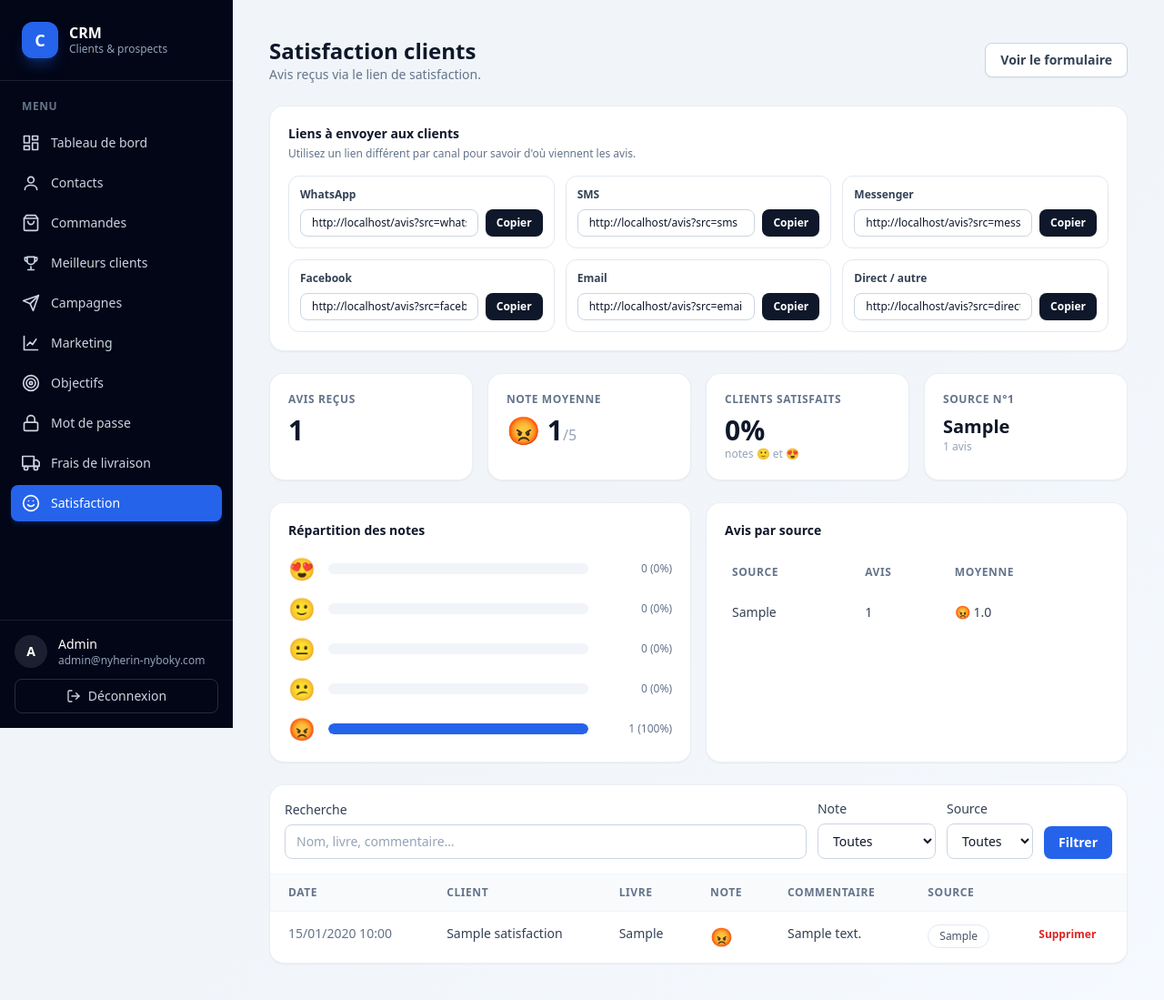
After one commit to Rdelys/CRM-BOKY, a Laravel app: page /satisfactions in a window 1280 px wide. The commit adds this page. Shown: the whole page at 91% size. Run offline with Laravel 12, Linux system fonts and the light colour scheme; a user stored in the database is signed in; data comes from the database, SQL or seed files in the repository; tables that the repository leaves empty hold one stand-in row (values such as "Sample post"); some libraries are stand-ins or nearby versions.

Commit message:
satisfaction

```diff
--- /dev/null
+++ b/app/Http/Controllers/SatisfactionController.php
@@ -0,0 +1,110 @@
+<?php
+
+namespace App\Http\Controllers;
+
+use App\Models\Satisfaction;
+use Illuminate\Http\Request;
+use Illuminate\Support\Facades\DB;
+use Illuminate\Support\Str;
+
+class SatisfactionController extends Controller
+{
+    private function cleanSource(?string $value): string
+    {
+        $v = Str::of((string) $value)->lower()
+            ->replaceMatches('/[^a-z0-9_-]/', '')
+            ->limit(30, '')
+            ->toString();
+
+        return $v !== '' ? $v : 'direct';
+    }
+
+    /* ---------- Public ---------- */
+
+    public function form(Request $request)
+    {
+        return view('satisfactions.public', [
+            'source' => $this->cleanSource($request->query('src')),
+            'notes'  => Satisfaction::NOTES,
+        ]);
+    }
+
+    public function store(Request $request)
+    {
+        // Champ piège anti-robots
+        if ($request->filled('website')) {
+            return redirect()->route('satisfactions.thanks');
+        }
+
+        $data = $request->validate([
+            'nom'         => ['required', 'string', 'max:120'],
+            'livre'       => ['nullable', 'string', 'max:190'],
+            'note'        => ['required', 'integer', 'between:1,5'],
+            'commentaire' => ['nullable', 'string', 'max:2000'],
+            'source'      => ['nullable', 'string', 'max:30'],
+        ], [
+            'nom.required'  => 'Merci d\'indiquer votre nom.',
+            'note.required' => 'Merci de choisir une note.',
+        ]);
+
+        Satisfaction::create([
+            'nom'         => $data['nom'],
+            'livre'       => $data['livre'] ?? null,
+            'note'        => $data['note'],
+            'commentaire' => $data['commentaire'] ?? null,
+            'source'      => $this->cleanSource($data['source'] ?? null),
+        ]);
+
+        return redirect()->route('satisfactions.thanks');
+    }
+
+    public function thanks()
+    {
+        return view('satisfactions.thanks');
+    }
+
+    /* ---------- Admin (CRM) ---------- */
+
+    public function index(Request $request)
+    {
+        $total      = Satisfaction::count();
+        $moyenne    = $total ? round((float) Satisfaction::avg('note'), 1) : 0;
+        $satisfaits = Satisfaction::where('note', '>=', 4)->count();
+        $taux       = $total ? round($satisfaits / $total * 100) : 0;
+
+        $distribution = Satisfaction::select('note', DB::raw('COUNT(*) as total'))
+            ->groupBy('note')->pluck('total', 'note');
+
+        $parSource = Satisfaction::select('source', DB::raw('COUNT(*) as total'), DB::raw('AVG(note) as moyenne'))
+            ->groupBy('source')->orderByDesc('total')->get();
+
+        $liste = Satisfaction::query()
+            ->when($request->filled('note'), fn ($q) => $q->where('note', (int) $request->note))
+            ->when($request->filled('source'), fn ($q) => $q->where('source', $request->source))
+            ->when($request->filled('q'), function ($q) use ($request) {
+                $t = '%' . $request->q . '%';
+                $q->where(fn ($w) => $w->where('nom', 'like', $t)
+                    ->orWhere('livre', 'like', $t)
+                    ->orWhere('commentaire', 'like', $t));
+            })
+            ->latest()->paginate(15)->withQueryString();
+
+        return view('satisfactions.index', [
+            'total'        => $total,
+            'moyenne'      => $moyenne,
+            'taux'         => $taux,
+            'distribution' => $distribution,
+            'parSource'    => $parSource,
+            'liste'        => $liste,
+            'notes'        => Satisfaction::NOTES,
+            'sources'      => Satisfaction::SOURCES,
+        ]);
+    }
+
+    public function destroy(Satisfaction $satisfaction)
+    {
+        $satisfaction->delete();
+
+        return back()->with('success', 'Avis supprimé.');
+    }
+}
--- /dev/null
+++ b/app/Models/Satisfaction.php
@@ -0,0 +1,28 @@
+<?php
+
+namespace App\Models;
+
+use Illuminate\Database\Eloquent\Model;
+
+class Satisfaction extends Model
+{
+    protected $fillable = ['nom', 'livre', 'note', 'commentaire', 'source'];
+
+    public const NOTES = [
+        1 => ['emoji' => '😡', 'label' => 'Très déçu'],
+        2 => ['emoji' => '😕', 'label' => 'Déçu'],
+        3 => ['emoji' => '😐', 'label' => 'Moyen'],
+        4 => ['emoji' => '🙂', 'label' => 'Satisfait'],
+        5 => ['emoji' => '😍', 'label' => 'Adoré'],
+    ];
+
+    // Sources proposées pour générer les liens (n'importe quel autre ?src=xxx fonctionne aussi)
+    public const SOURCES = [
+        'whatsapp'  => 'WhatsApp',
+        'sms'       => 'SMS',
+        'messenger' => 'Messenger',
+        'facebook'  => 'Facebook',
+        'email'     => 'Email',
+        'direct'    => 'Direct / autre',
+    ];
+}
--- a/resources/views/layouts/crm.blade.php
+++ b/resources/views/layouts/crm.blade.php
@@ -20,6 +20,7 @@
                 ['route' => 'objectifs.index', 'match' => 'objectifs.*', 'label' => 'Objectifs', 'icon' => '<circle cx="12" cy="12" r="10"/><circle cx="12" cy="12" r="6"/><circle cx="12" cy="12" r="2"/>'],
         ['route' => 'password.edit',      'match' => 'password.*',  'label' => 'Mot de passe',    'icon' => '<rect x="3" y="11" width="18" height="11" rx="2"/><path d="M7 11V7a5 5 0 0110 0v4"/>'],
         ['route' => 'livraisons.index', 'match' => 'livraisons.*', 'label' => 'Frais de livraison', 'icon' => '<rect x="1" y="3" width="15" height="13"/><path d="M16 8h4l3 3v5h-7V8z"/><circle cx="5.5" cy="18.5" r="2.5"/><circle cx="18.5" cy="18.5" r="2.5"/>'],
+        ['route' => 'satisfactions.index', 'match' => 'satisfactions.*', 'label' => 'Satisfaction', 'icon' => '<circle cx="12" cy="12" r="10"/><path d="M8 14s1.5 2 4 2 4-2 4-2"/><path d="M9 9h.01M15 9h.01"/>'],
     ];
     $user = auth()->user();
 @endphp
--- /dev/null
+++ b/resources/views/satisfactions/index.blade.php
@@ -0,0 +1,194 @@
+@extends('layouts.crm')
+@section('title', 'Satisfaction')
+
+@section('content')
+@php
+    $topSource = $parSource->first();
+    $moyenneEmoji = $moyenne > 0 ? $notes[(int) round($moyenne)]['emoji'] : '—';
+@endphp
+
+<div class="mb-6 flex flex-wrap items-center justify-between gap-3">
+    <div>
+        <h1 class="text-2xl font-bold text-slate-900">Satisfaction clients</h1>
+        <p class="text-sm text-slate-500">Avis reçus via le lien de satisfaction.</p>
+    </div>
+    <a href="{{ route('satisfactions.public') }}" target="_blank" class="btn-outline">Voir le formulaire</a>
+</div>
+
+{{-- Liens à envoyer --}}
+<div class="card mb-6 p-5">
+    <h2 class="mb-1 text-sm font-semibold text-slate-900">Liens à envoyer aux clients</h2>
+    <p class="mb-4 text-xs text-slate-500">Utilisez un lien différent par canal pour savoir d'où viennent les avis.</p>
+    <div class="grid gap-3 sm:grid-cols-2 lg:grid-cols-3">
+        @foreach($sources as $key => $label)
+            @php $url = route('satisfactions.public', ['src' => $key]); @endphp
+            <div class="rounded-xl border border-slate-200 p-3">
+                <div class="mb-2 text-xs font-semibold text-slate-700">{{ $label }}</div>
+                <div class="flex gap-2">
+                    <input type="text" readonly value="{{ $url }}" class="input !py-1.5 text-xs" onclick="this.select()">
+                    <button type="button" class="btn-dark !px-3 !py-1.5 text-xs" data-copy="{{ $url }}">Copier</button>
+                </div>
+            </div>
+        @endforeach
+    </div>
+</div>
+
+{{-- Statistiques --}}
+<div class="mb-6 grid grid-cols-2 gap-4 lg:grid-cols-4">
+    <div class="card p-5">
+        <div class="text-xs font-semibold uppercase tracking-wider text-slate-500">Avis reçus</div>
+        <div class="mt-2 text-3xl font-bold text-slate-900">{{ $total }}</div>
+    </div>
+    <div class="card p-5">
+        <div class="text-xs font-semibold uppercase tracking-wider text-slate-500">Note moyenne</div>
+        <div class="mt-2 text-3xl font-bold text-slate-900">{{ $moyenneEmoji }} {{ $moyenne }}<span class="text-base font-medium text-slate-400">/5</span></div>
+    </div>
+    <div class="card p-5">
+        <div class="text-xs font-semibold uppercase tracking-wider text-slate-500">Clients satisfaits</div>
+        <div class="mt-2 text-3xl font-bold text-slate-900">{{ $taux }}%</div>
+        <div class="text-xs text-slate-400">notes 🙂 et 😍</div>
+    </div>
+    <div class="card p-5">
+        <div class="text-xs font-semibold uppercase tracking-wider text-slate-500">Source n°1</div>
+        <div class="mt-2 truncate text-xl font-bold text-slate-900">
+            {{ $topSource ? ($sources[$topSource->source] ?? ucfirst($topSource->source)) : '—' }}
+        </div>
+        @if($topSource)<div class="text-xs text-slate-400">{{ $topSource->total }} avis</div>@endif
+    </div>
+</div>
+
+<div class="mb-6 grid gap-4 lg:grid-cols-2">
+    {{-- Répartition des notes --}}
+    <div class="card p-5">
+        <h2 class="mb-4 text-sm font-semibold text-slate-900">Répartition des notes</h2>
+        <div class="space-y-3">
+            @foreach([5,4,3,2,1] as $v)
+                @php
+                    $c = $distribution[$v] ?? 0;
+                    $pct = $total ? round($c / $total * 100) : 0;
+                @endphp
+                <div class="flex items-center gap-3">
+                    <span class="w-8 text-2xl">{{ $notes[$v]['emoji'] }}</span>
+                    <div class="h-3 flex-1 overflow-hidden rounded-full bg-slate-100">
+                        <div class="h-full rounded-full bg-blue-600" style="width: {{ $pct }}%"></div>
+                    </div>
+                    <span class="w-20 text-right text-xs text-slate-500">{{ $c }} ({{ $pct }}%)</span>
+                </div>
+            @endforeach
+        </div>
+    </div>
+
+    {{-- Par source --}}
+    <div class="card p-5">
+        <h2 class="mb-4 text-sm font-semibold text-slate-900">Avis par source</h2>
+        @if($parSource->isEmpty())
+            <p class="text-sm text-slate-400">Aucun avis pour le moment.</p>
+        @else
+            <div class="overflow-x-auto">
+                <table class="min-w-full">
+                    <thead><tr><th class="th !px-2">Source</th><th class="th !px-2">Avis</th><th class="th !px-2">Moyenne</th></tr></thead>
+                    <tbody class="divide-y divide-slate-100">
+                        @foreach($parSource as $s)
+                            <tr>
+                                <td class="td !px-2 font-medium">{{ $sources[$s->source] ?? ucfirst($s->source) }}</td>
+                                <td class="td !px-2">{{ $s->total }}</td>
+                                <td class="td !px-2">{{ $notes[(int) round($s->moyenne)]['emoji'] }} {{ number_format($s->moyenne, 1) }}</td>
+                            </tr>
+                        @endforeach
+                    </tbody>
+                </table>
+            </div>
+        @endif
+    </div>
+</div>
+
+{{-- Liste --}}
+<div class="card overflow-hidden">
+    <form method="GET" class="flex flex-wrap items-end gap-3 border-b border-slate-100 p-4">
+        <div class="min-w-[180px] flex-1">
+            <label class="label">Recherche</label>
+            <input type="text" name="q" value="{{ request('q') }}" class="input" placeholder="Nom, livre, commentaire…">
+        </div>
+        <div>
+            <label class="label">Note</label>
+            <select name="note" class="input">
+                <option value="">Toutes</option>
+                @foreach($notes as $v => $n)
+                    <option value="{{ $v }}" @selected((string) request('note') === (string) $v)>{{ $n['emoji'] }} {{ $n['label'] }}</option>
+                @endforeach
+            </select>
+        </div>
+        <div>
+            <label class="label">Source</label>
+            <select name="source" class="input">
+                <option value="">Toutes</option>
+                @foreach($parSource as $s)
+                    <option value="{{ $s->source }}" @selected(request('source') === $s->source)>{{ $sources[$s->source] ?? ucfirst($s->source) }}</option>
+                @endforeach
+            </select>
+        </div>
+        <button class="btn-primary">Filtrer</button>
+        @if(request()->hasAny(['q','note','source']))
+            <a href="{{ route('satisfactions.index') }}" class="btn-outline">Réinitialiser</a>
+        @endif
+    </form>
+
+    <div class="overflow-x-auto">
+        <table class="min-w-full divide-y divide-slate-100">
+            <thead class="bg-slate-50">
+                <tr>
+                    <th class="th">Date</th>
+                    <th class="th">Client</th>
+                    <th class="th">Livre</th>
+                    <th class="th">Note</th>
+                    <th class="th">Commentaire</th>
+                    <th class="th">Source</th>
+                    <th class="th"></th>
+                </tr>
+            </thead>
+            <tbody class="divide-y divide-slate-100">
+                @forelse($liste as $s)
+                    <tr class="align-top">
+                        <td class="td whitespace-nowrap text-slate-500">{{ $s->created_at->format('d/m/Y H:i') }}</td>
+                        <td class="td font-medium">{{ $s->nom }}</td>
+                        <td class="td">{{ $s->livre ?: '—' }}</td>
+                        <td class="td whitespace-nowrap text-xl" title="{{ $notes[$s->note]['label'] }}">{{ $notes[$s->note]['emoji'] }}</td>
+                        <td class="td max-w-xs whitespace-pre-line">{{ $s->commentaire ?: '—' }}</td>
+                        <td class="td"><span class="chip">{{ $sources[$s->source] ?? ucfirst($s->source) }}</span></td>
+                        <td class="td">
+                            <form method="POST" action="{{ route('satisfactions.destroy', $s) }}" onsubmit="return confirm('Supprimer cet avis ?')">
+                                @csrf @method('DELETE')
+                                <button class="text-xs font-semibold text-red-600 hover:underline">Supprimer</button>
+                            </form>
+                        </td>
+                    </tr>
+                @empty
+                    <tr><td colspan="7" class="td py-10 text-center text-slate-400">Aucun avis trouvé.</td></tr>
+                @endforelse
+            </tbody>
+        </table>
+    </div>
+
+    @if($liste->hasPages())
+        <div class="border-t border-slate-100 p-4">{{ $liste->links() }}</div>
+    @endif
+</div>
+@endsection
+
+@push('scripts')
+<script>
+    document.querySelectorAll('[data-copy]').forEach(function (btn) {
+        btn.addEventListener('click', async function () {
+            const url = btn.dataset.copy;
+            try {
+                await navigator.clipboard.writeText(url);
+            } catch (e) {
+                const i = btn.previousElementSibling; i.select(); document.execCommand('copy');
+            }
+            const old = btn.textContent;
+            btn.textContent = 'Copié ✓';
+            setTimeout(() => btn.textContent = old, 1500);
+        });
+    });
+</script>
+@endpush
--- a/routes/web.php
+++ b/routes/web.php
@@ -14,6 +14,7 @@ use App\Http\Controllers\FacebookWebhookController;
 use App\Http\Controllers\MarketingController;
 use App\Http\Controllers\ObjectifController;
 use App\Http\Controllers\DeliveryFeeController;
+use App\Http\Controllers\SatisfactionController;
 
 // Réception des prospects depuis le siteweb (protégé par jeton, sans CSRF)
 Route::post('/leads', [LeadController::class, 'store'])
@@ -76,6 +77,9 @@ Route::middleware('auth')->group(function () {
     Route::post('/objectifs', [ObjectifController::class, 'save'])->name('objectifs.save');
     Route::post('/objectifs/reprendre', [ObjectifController::class, 'copy'])->name('objectifs.copy');
 Route::get('/objectifs/resume', [ObjectifController::class, 'summary'])->name('objectifs.summary');
+ // Satisfaction clients
+    Route::get('/satisfactions', [SatisfactionController::class, 'index'])->name('satisfactions.index');
+    Route::delete('/satisfactions/{satisfaction}', [SatisfactionController::class, 'destroy'])->name('satisfactions.destroy');
 
 
     // Frais de livraison
@@ -101,3 +105,9 @@ Route::get('/frais-livraison/{token}', [DeliveryFeeController::class, 'publicPag
 Route::get('/webhooks/facebook', [FacebookWebhookController::class, 'verify']);
 Route::post('/webhooks/facebook', [FacebookWebhookController::class, 'receive'])
     ->withoutMiddleware([\Illuminate\Foundation\Http\Middleware\ValidateCsrfToken::class]);
+
+   // Page publique de satisfaction (lien envoyé aux clients, ?src=whatsapp|sms|... pour suivre la source)
+Route::get('/avis', [SatisfactionController::class, 'form'])->name('satisfactions.public');
+Route::post('/avis', [SatisfactionController::class, 'store'])
+    ->middleware('throttle:10,1')->name('satisfactions.store');
+Route::get('/avis/merci', [SatisfactionController::class, 'thanks'])->name('satisfactions.thanks');
```
Also changed, not shown: resources/views/satisfactions/public.blade.php (added, +76 -0 lines), resources/views/satisfactions/thanks.blade.php (added, +18 -0 lines), database/migrations/2026_11_16_000000_create_satisfactions_table.php (added).
